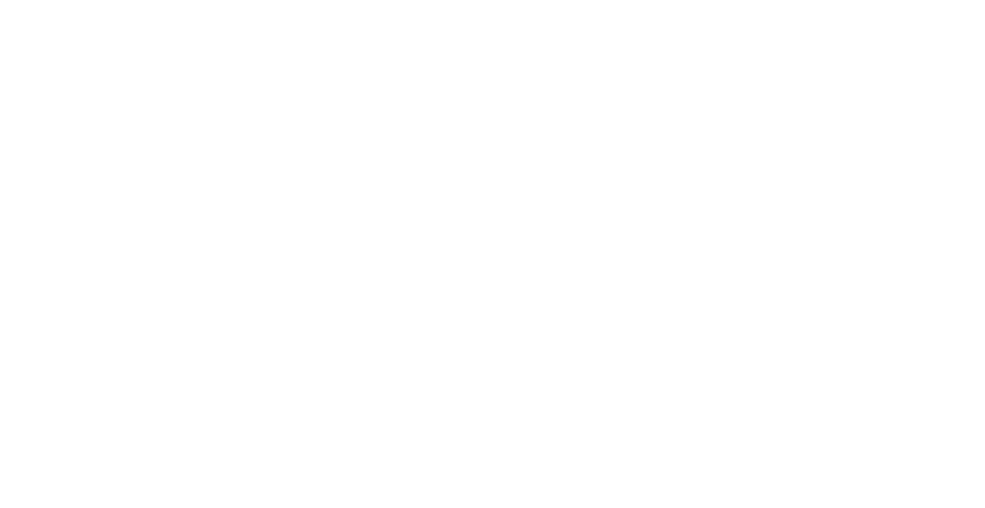
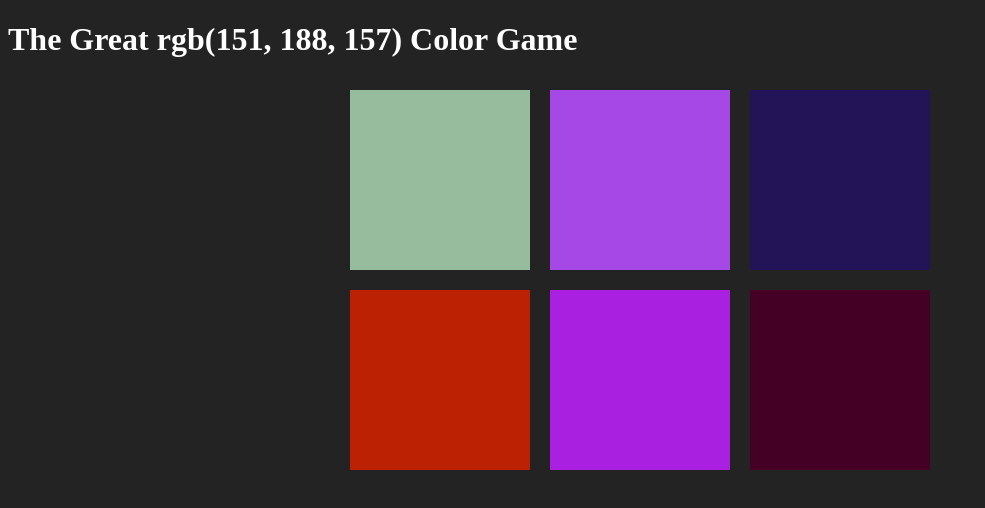
Before and after one commit to bcheeseman18/colorgame, a plain HTML site: page index.html in a window 1280 px wide. Shown: the whole page, without its empty margins (0-985 px from the left). Drawn offline with Linux system fonts and the light colour scheme.

Commit message:
added functionality

```diff
--- a/index.html
+++ b/index.html
@@ -6,7 +6,22 @@
     <link rel="stylesheet" type="text/css" href="style.css">
 </head>
 
-<body></body>
+<body>
+
+    <h1>The Great <span id="colorDisplay">RGB</span> Color Game</h1>
+
+    <div>
+        <span id="message"></span>
+    </div>
+    <div class="container">
+        <div class="square"></div>
+        <div class="square"></div>
+        <div class="square"></div>
+        <div class="square"></div>
+        <div class="square"></div>
+        <div class="square"></div>
+    </div>
+</body>
 
 <script src="script.js"></script>
 </html>
--- a/script.js
+++ b/script.js
@@ -1 +1,65 @@
-/**JS file */
+let colors = generateRandomColors(6);
+
+let squares = document.querySelectorAll('.square');
+let pickedColor = pickColor();
+let colorDisplay = document.getElementById('colorDisplay');
+let messageDisplay = document.getElementById('message');
+let h1 = document.querySelector('h1');
+
+colorDisplay.textContent = pickedColor;
+
+for(let i = 0; i <squares.length; i++) {
+    // add initial colors to squares
+    squares[i].style.backgroundColor = colors[i];
+
+    // add click listeners to squares
+    squares[i].addEventListener('click', function(){
+        //grab color of picked square
+        let clickedColor = this.style.backgroundColor;
+        //compare color to picked color
+        if(clickedColor === pickedColor) {
+            messageDisplay.textContent = "CORRECT";
+            changeColors(clickedColor);
+            h1.style.backgroundColor = clickedColor;
+        } else {
+            this.style.backgroundColor = '#232323';
+            messageDisplay.textContent = "TRY AGAIN";
+        }
+    });
+};
+
+function changeColors(color) {
+ //loop through squares
+ for(let i = 0; i < squares.length; i++) {
+      //change each color to match given color
+     squares[i].style.backgroundColor = color;
+ }
+
+}
+
+function pickColor(){
+   let random = Math.floor(Math.random() * colors.length);
+   return colors[random];
+}
+
+function generateRandomColors(num) {
+    //make array
+    let arr = [];
+    //add num random colors to array
+    for(let i = 0; i < num; i++) {
+        //get random color push into array
+        arr.push(randomColor())
+    }
+    //return array
+    return arr;
+}
+
+function randomColor() {
+    //pick a "red" from 0 to 255
+    let r = Math.floor(Math.random() * 256);
+    //pick a "green" from 0 to 255
+    let g = Math.floor(Math.random() * 256);
+    //pick a "blue" from 0 to 255
+    let b = Math.floor(Math.random() * 256);
+    return "rgb(" + r + ", " + g + ", " + b + ")";
+}
--- a/style.css
+++ b/style.css
@@ -1 +1,24 @@
-/*CSS file  */
+body {
+    background-color: #232323;
+}
+
+.square {
+    width: 30%;
+    background: purple;
+    padding-bottom: 30%;
+    float: left;
+    margin: 1.66%;
+}
+
+.container {
+    max-width: 600px;
+    margin: 0 auto;
+}
+
+h1 {
+    color: white;
+}
+
+span {
+    color: white;
+}
```
